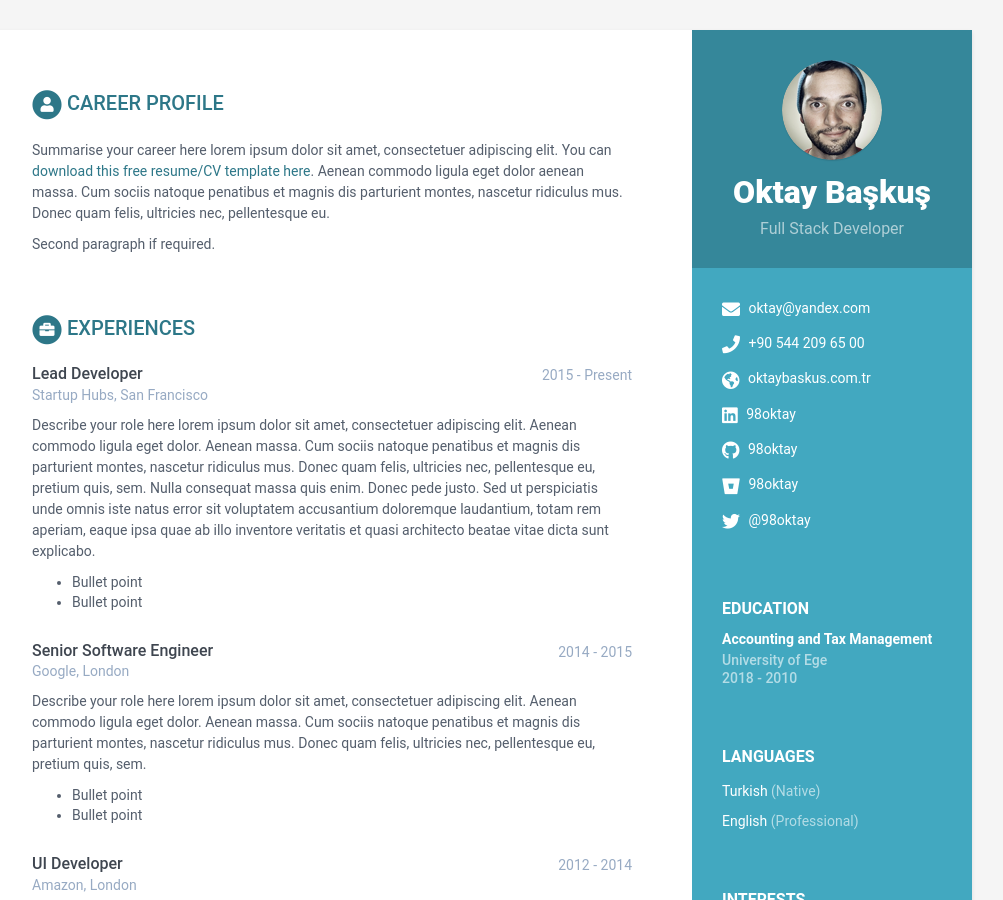
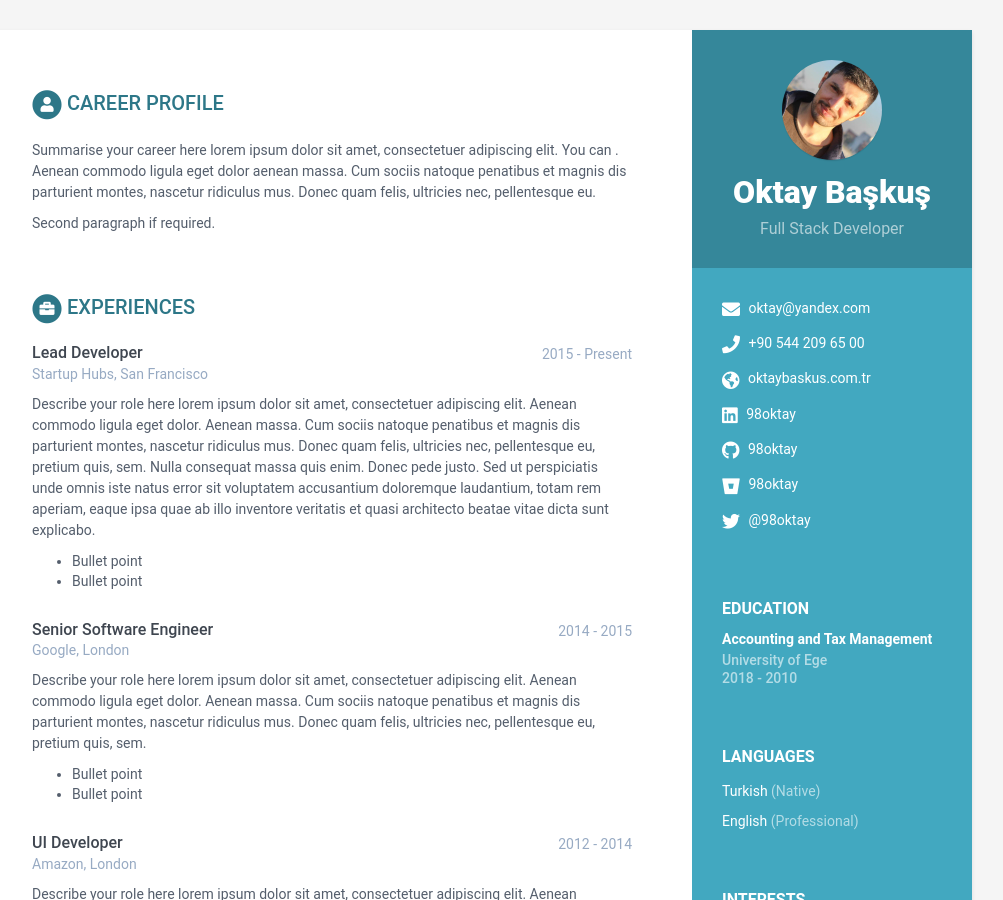
Before and after one commit to 98oktay/online-cv, a Jekyll site: the page built from docs/index.html, in a window 1280 px wide and 900 px high. Shown: the whole window, without its empty margins (168-1171 px from the left). Built offline with Jekyll 4.4.1, drawn with Linux system fonts in a browser that asks for light colours.

Commit message:
data updated.

```diff
--- a/docs/_data/data.yml
+++ b/docs/_data/data.yml
@@ -9,7 +9,7 @@ sidebar:
     # Profile information
     name: Oktay Başkuş
     tagline: Full Stack Developer
-    avatar: profile.png  #place a 100x100 picture inside /assets/images/ folder and provide the name of the file below
+    avatar: profile.jpg  #place a 100x100 picture inside /assets/images/ folder and provide the name of the file below
 
     # Sidebar links
     email: oktay@yandex.com
@@ -44,7 +44,7 @@ career-profile:
     title: Career Profile
     summary: |
       Summarise your career here lorem ipsum dolor sit amet, consectetuer
-      adipiscing elit. You can [download this free resume/CV template here]().
+      adipiscing elit. You can .
       Aenean commodo ligula eget dolor aenean massa. Cum sociis natoque
       penatibus et magnis dis parturient montes, nascetur ridiculus mus.
       Donec quam felis, ultricies nec, pellentesque eu.
--- a/docs/_includes/contact.html
+++ b/docs/_includes/contact.html
@@ -15,7 +15,7 @@
 
     {% if sidebar.website %}
     <li class="website"><i class="fas fa-globe-americas"></i>
-      <a href="http://{{ sidebar.website }}" target="_blank">{{ sidebar.website }}</a>
+      <a href="https://{{ sidebar.website }}" target="_blank">{{ sidebar.website }}</a>
     </li>
     {% endif %}
 
```
Also changed, not shown: docs/assets/images/profile.jpg (added).
